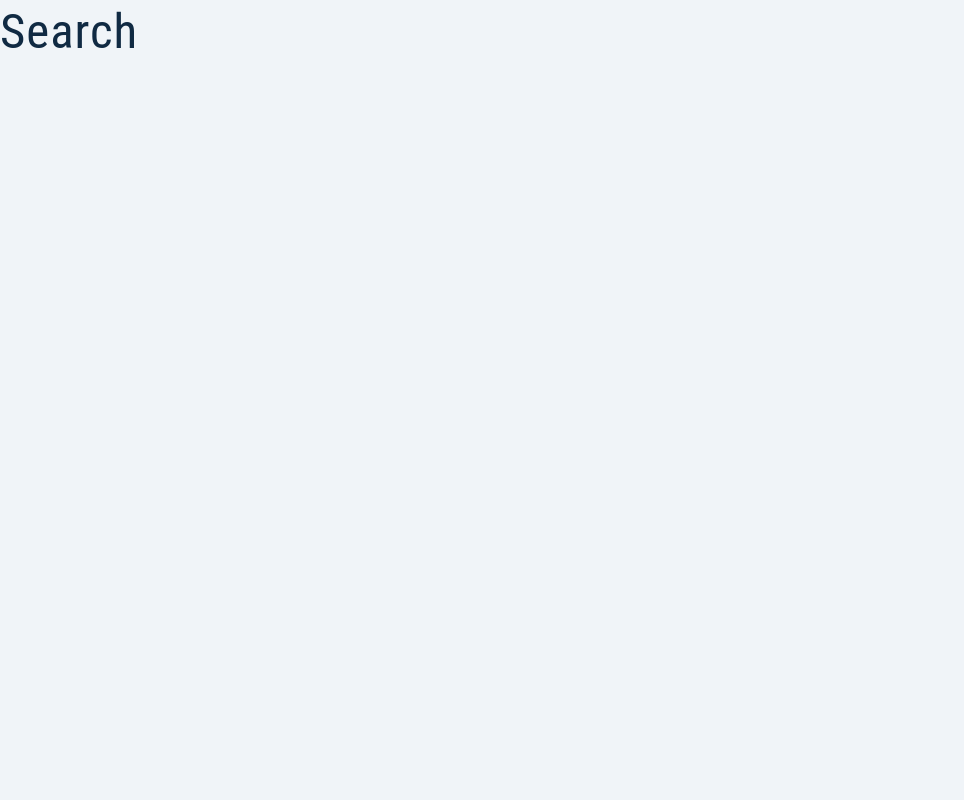
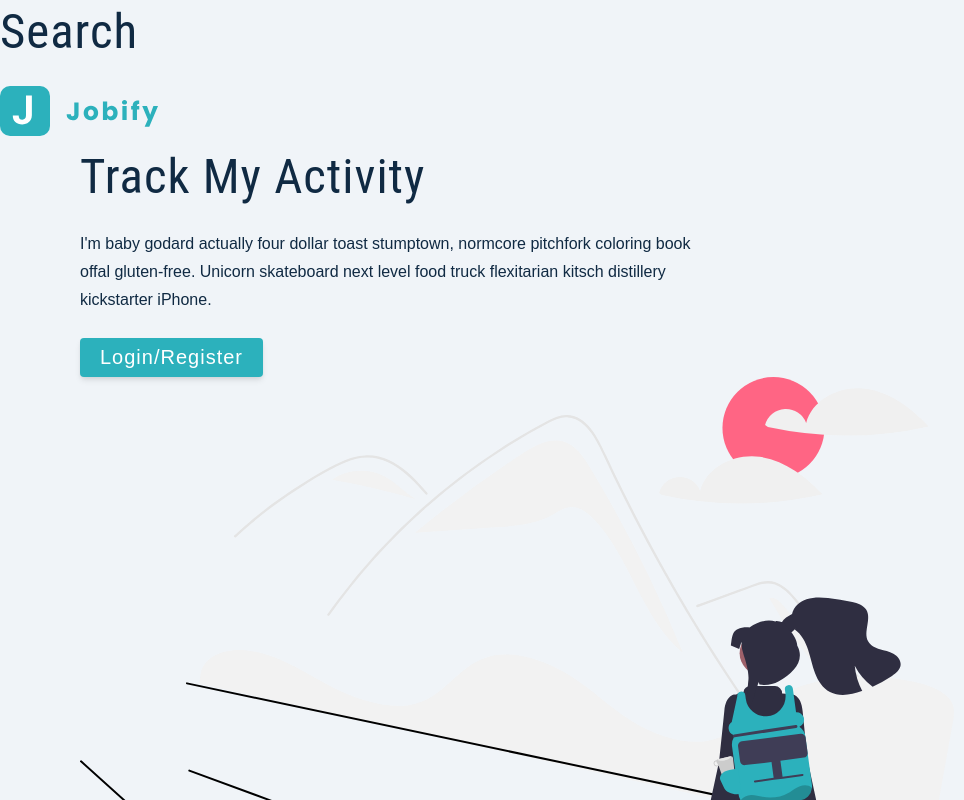
Before and after one commit to rfujiwar23/mern-stack, a React (Create React App) app in the folder client/: page / in a window 1280 px wide. Shown: the top 800 px of the page, without its empty margins (0-964 px from the left). Built offline with nearby package versions, Linux system fonts and the light colour scheme; the HTML template or start-up script is replaced by a standard one.

Commit message:
continue with MERN Stack tutorial later tonight

```diff
--- a/client/src/App.js
+++ b/client/src/App.js
@@ -1,6 +1,11 @@
+import Landing from './pages/Landing'
+
 function App() {
   return (
-    <h1>Search</h1>
+    <div>
+      <h1>Search</h1>
+    <Landing/>
+    </div>
   );
 }
 
--- /dev/null
+++ b/client/src/pages/Landing.js
@@ -0,0 +1,21 @@
+import logo from '../assets/images/logo.svg'
+import main from '../assets/images/main.svg'
+const Landing = () => {
+  return (
+   <main>
+      <nav>
+        <img src={logo} alt="yes" className="logo" />
+      </nav>
+      <div className="container page">
+        {/* info */}
+        <div className="info">
+          <h1>Track My Activity</h1>
+          <p>I'm baby godard actually four dollar toast stumptown, normcore pitchfork coloring book offal gluten-free. Unicorn skateboard next level food truck flexitarian kitsch distillery kickstarter iPhone.</p>
+          <button className='btn btn-hero'>Login/Register</button>
+        </div>
+        <img src={main} alt="activity tracker" className='img-main-img'/>
+      </div>
+   </main>
+  )
+}
+export default Landing
```
